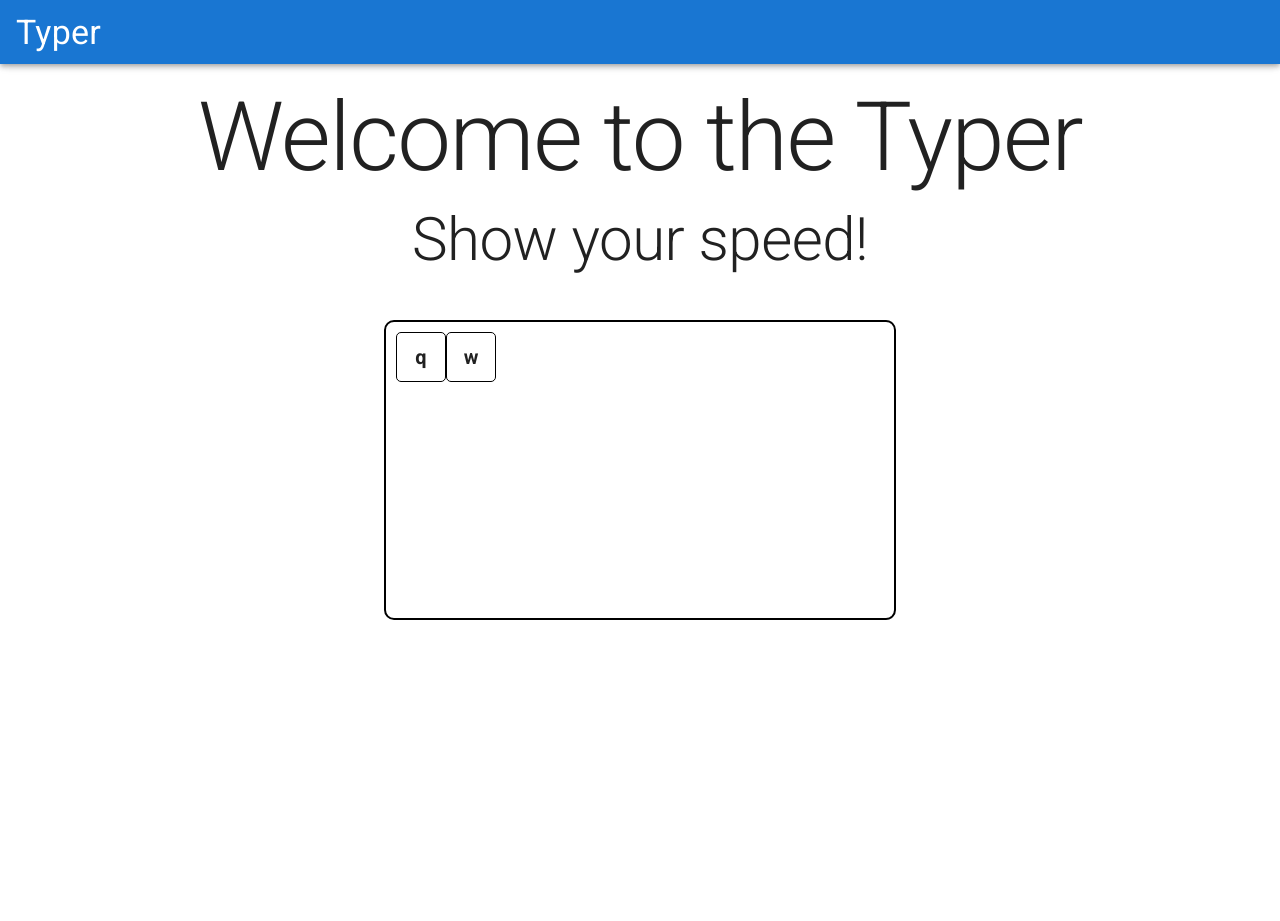
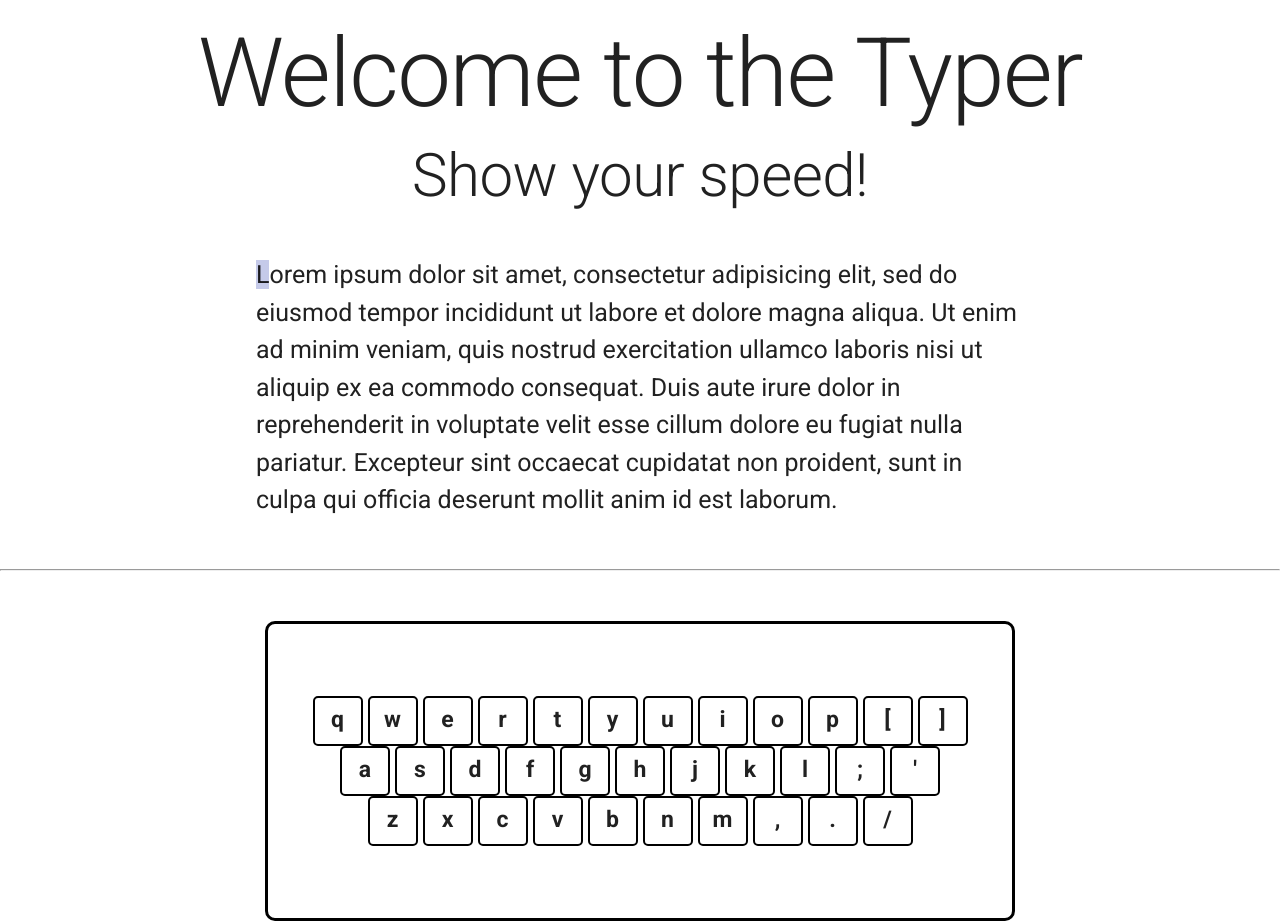
Before and after one commit to Sam-Gold311/typer, a Vue app: page / in a window 1280 px wide. Before the commit the page ends 800 px from the top, so only its background shows below. Built offline with nearby package versions, Linux system fonts and the light colour scheme.

Commit message:
add wrong reaction, text reactive(not finished), div-lines on keyboard

```diff
--- a/src/App.vue
+++ b/src/App.vue
@@ -1,6 +1,6 @@
 <template>
   <v-app>
-    <v-app-bar
+    <!-- <v-app-bar
       app
       color="primary"
       dark
@@ -9,7 +9,7 @@
         Typer
       </div>
 
-    </v-app-bar>
+    </v-app-bar> -->
 
     <v-main>
       <div class='typer d-flex flex-column align-center'>
@@ -19,9 +19,20 @@
         <div class="typer__subtitle text-h2 animate__animated animate__fadeInRightBig animate__delay-1s">
           Show your speed!
         </div>
-
+        <div class="typer__text">
+          {{en.text}}
+        </div>
+        <hr>
         <div class="typer__keyboard animate__animated animate__fadeIn animate__delay-2s animate__slow">
-          <Key ref='keys' v-for='(key, i) in enVersion.keys' :key='i' :somekey='key'/>
+          <div class="">
+            <Key ref='keys' @change-text='changeText' :nextLetter='nextLetter' v-for='(key, i) in firstLineKeys' :key='i' :somekey='key'/>
+          </div>
+          <div class="">
+            <Key ref='keys' @change-text='changeText' :nextLetter='nextLetter' v-for='(key, i) in secondLineKeys' :key='i' :somekey='key'/>
+          </div>
+          <div class="">
+            <Key ref='keys' @change-text='changeText' :nextLetter='nextLetter' v-for='(key, i) in thirdLineKeys' :key='i' :somekey='key'/>
+          </div>
         </div>
       </div>
     </v-main>
@@ -38,10 +49,42 @@ export default {
     Key
   },
   data: () => ({
-    enVersion: {
+    en: {
+      text: 'Lorem ipsum dolor sit amet, consectetur adipisicing elit, sed do eiusmod tempor incididunt ut labore et dolore magna aliqua. Ut enim ad minim veniam, quis nostrud exercitation ullamco laboris nisi ut aliquip ex ea commodo consequat. Duis aute irure dolor in reprehenderit in voluptate velit esse cillum dolore eu fugiat nulla pariatur. Excepteur sint occaecat cupidatat non proident, sunt in culpa qui officia deserunt mollit anim id est laborum.',
       keys: [
         { keyText: 'q', code: 'KeyQ' },
         { keyText: 'w', code: 'KeyW' },
+        { keyText: 'e', code: 'KeyE' },
+        { keyText: 'r', code: 'KeyR' },
+        { keyText: 't', code: 'KeyT' },
+        { keyText: 'y', code: 'KeyY' },
+        { keyText: 'u', code: 'KeyU' },
+        { keyText: 'i', code: 'KeyI' },
+        { keyText: 'o', code: 'KeyO' },
+        { keyText: 'p', code: 'KeyP' },
+        { keyText: '[', code: 'BracketLeft' },
+        { keyText: ']', code: 'BracketRight' },
+        { keyText: 'a', code: 'KeyA' },
+        { keyText: 's', code: 'KeyS' },
+        { keyText: 'd', code: 'KeyD' },
+        { keyText: 'f', code: 'KeyF' },
+        { keyText: 'g', code: 'KeyG' },
+        { keyText: 'h', code: 'KeyH' },
+        { keyText: 'j', code: 'KeyJ' },
+        { keyText: 'k', code: 'KeyK' },
+        { keyText: 'l', code: 'KeyL' },
+        { keyText: ';', code: 'Semicolon' },
+        { keyText: "'", code: 'Quote' },
+        { keyText: 'z', code: 'KeyA' },
+        { keyText: 'x', code: 'KeyS' },
+        { keyText: 'c', code: 'KeyD' },
+        { keyText: 'v', code: 'KeyF' },
+        { keyText: 'b', code: 'KeyG' },
+        { keyText: 'n', code: 'KeyH' },
+        { keyText: 'm', code: 'KeyJ' },
+        { keyText: ',', code: 'KeyK' },
+        { keyText: '.', code: 'KeyL' },
+        { keyText: '/', code: 'Semicolon' },
       ]
     }
   }),
@@ -50,14 +93,32 @@ export default {
   },
   methods: {
     keyPressed(e) {
-      for (let i = 0; i < this.enVersion.keys.length; i++) {
-        if(this.$refs.keys[i].somekey.code === e.code) {
-          this.$refs.keys[i].keyPressed();
+      for (let i = 0; i < this.en.keys.length; i++) {
+        if(this.$refs.keys[i].somekey.keyText === e.key) {
+          this.$refs.keys[i].keyPressed(e);
           return;
         }
       }
+    },
+    changeText() {
+      console.log('used');
+      this.en.text = this.en.text.slice(1);
     }
   },
+  computed: {
+    firstLineKeys() {
+      return this.en.keys.slice(0, 12);
+    },
+    secondLineKeys() {
+      return this.en.keys.slice(12, 23);
+    },
+    thirdLineKeys() {
+      return this.en.keys.slice(23, 33);
+    },
+    nextLetter() {
+      return this.en.text.slice(0, 1);
+    }
+  }
 };
 </script>
 
@@ -71,18 +132,37 @@ export default {
     &__subtitle {
       margin-bottom: 50px;
     }
-    &__area {
+    &__text {
+      font-size: 25px;
       width: 60%;
+      &:first-letter {
+        background: #C5CAE9;
+      }
+    }
+    & hr {
+      margin: 50px 0;
+      width: 100%;
     }
     &__keyboard {
       display: flex;
-      padding: 10px;
+      flex-direction: column;
+      align-items: center;
+      justify-content: center;
+      padding: 15px;
       border-radius: 10px;
-      border: 2px solid #000;
-      width: 40%;
+      border: 3px solid #000;
+      width: 750px;
       height: 300px;
       font-weight: bold;
-      font-size: 20px;
+      font-size: 23px;
+      & > div {
+        display: flex;
+        & > div {
+          &:not(:last-child) {
+            margin-right: 5px;
+          }
+        }
+      }
     }
   }
 </style>
--- a/src/components/Key.vue
+++ b/src/components/Key.vue
@@ -1,5 +1,5 @@
 <template>
-  <div class='key' v-ripple="{ class: 'success--text' }" >
+  <div class='key'>
     {{ somekey.keyText }}
   </div>
 </template>
@@ -10,7 +10,8 @@
   export default {
     name: 'Key',
     props: {
-      somekey: Object
+      somekey: Object,
+      nextLetter: String
     },
     data() {
       return {
@@ -18,8 +19,16 @@
       }
     },
     methods: {
-      keyPressed() {
-        this.$el.mousedown();
+      keyPressed(e) {
+        console.log(e);
+        if (e.key === this.nextLetter) {
+          this.$el.classList.add('key_correct');
+          setTimeout(() => this.$el.classList.remove('key_correct'), 100);
+          this.$emit('change-text');
+        } else {
+          this.$el.classList.add('key_wrong');
+          setTimeout(() => this.$el.classList.remove('key_wrong'), 100);
+        }
       }
     }
   }
@@ -36,7 +45,16 @@
     justify-content: center;
     width: 50px;
     height: 50px;
-    border: 1px solid black;
+    border: 2px solid black;
     border-radius: 5px;
+    transition: all .1s ease-in;
+    &_correct {
+      background: #69F0AE;
+      transition: all .1s ease-in;
+    }
+    &_wrong {
+      background: #EF5350;
+      transition: all .1s ease-in;
+    }
   }
 </style>
```
